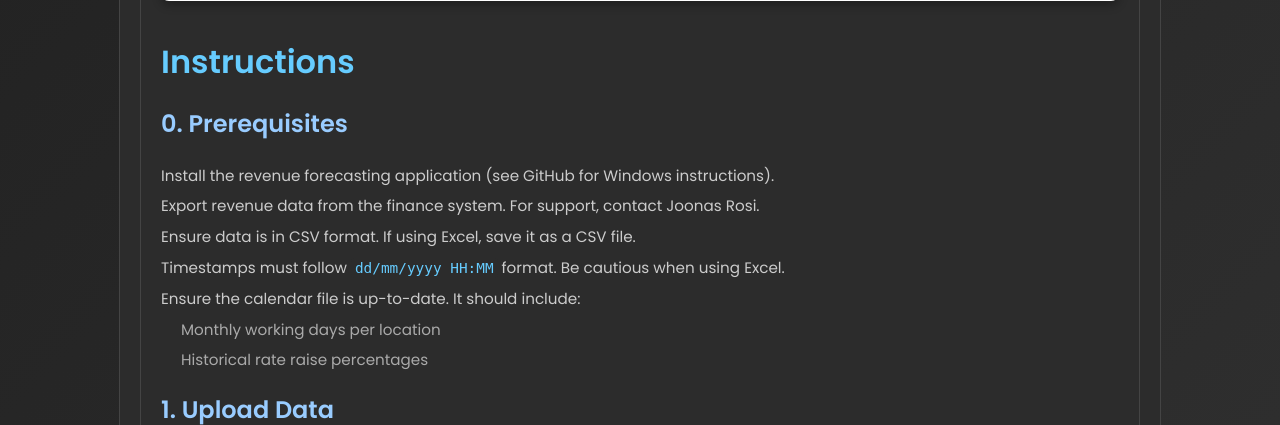
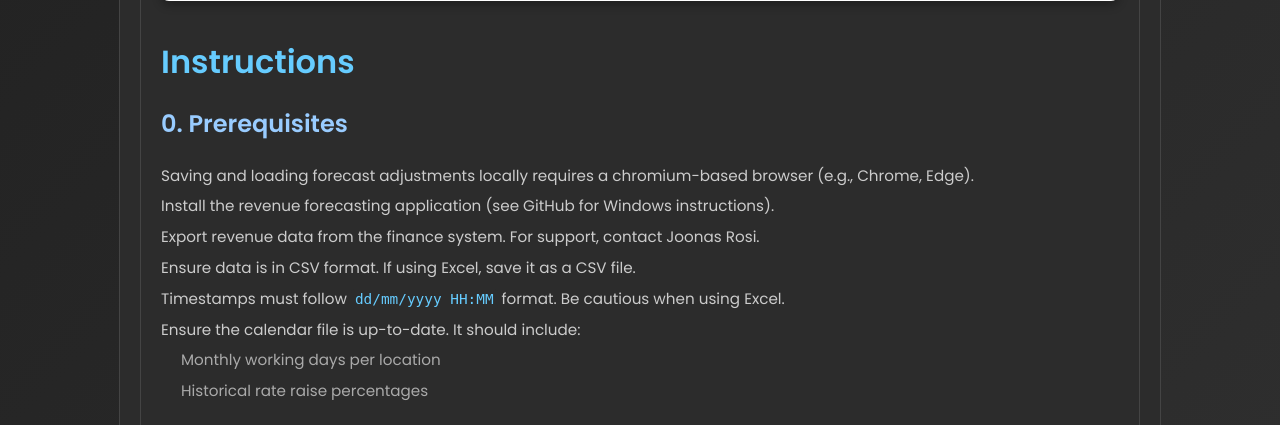
Before and after one commit to Yusuboy/revenue-forecasting, a Flask app: page / in a window 1280 px wide. Shown: the part 844-1269 px from the top of the page. Run offline with Flask 3, Linux system fonts and the light colour scheme.

Commit message:
Add files via upload

```diff
--- a/src/templates/home.html
+++ b/src/templates/home.html
@@ -147,6 +147,10 @@ content %}
             <h3>0. Prerequisites</h3>
             <ul>
                 <li>
+                    Saving and loading forecast adjustments locally requires a
+                    chromium-based browser (e.g., Chrome, Edge).
+                </li>
+                <li>
                     Install the revenue forecasting application (see GitHub for
                     Windows instructions).
                 </li>
```
